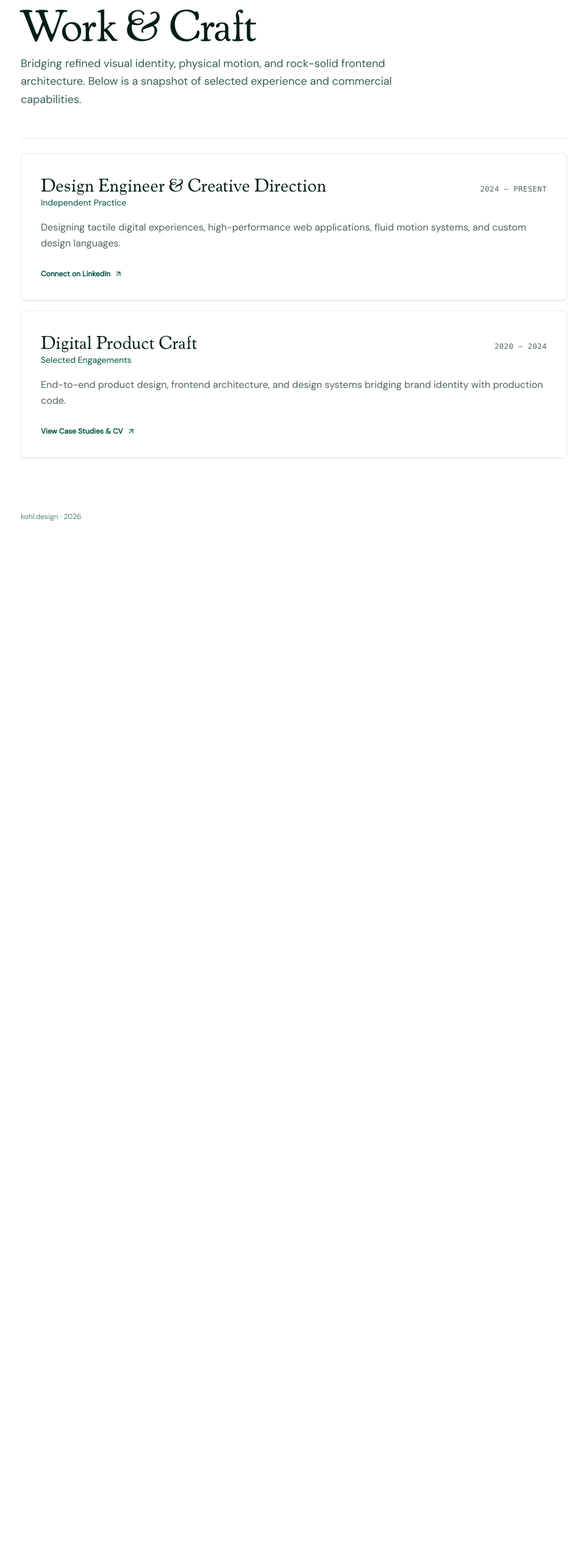
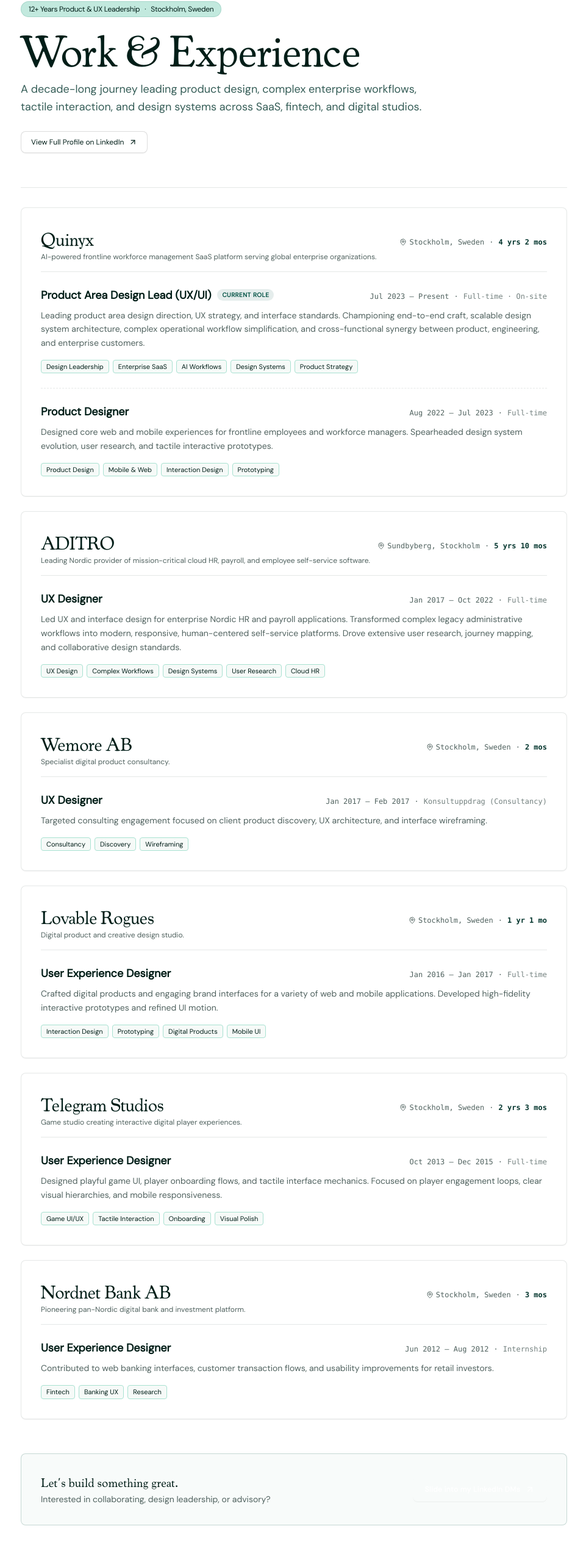
Before and after one commit to bergets/kohl-design, a Next.js app: page /work in a window 1280 px wide. Shown: the part 174-2740 px from the top of the page at 61% size, without its empty margins (22-983 px from the left). Before the commit the page ends 1085 px from the top, so only its background shows below. Built offline with nearby package versions, Linux system fonts and the light colour scheme.

Commit message:
Integrate LinkedIn resume and career timeline into Work & CV page

```diff
--- a/app/work/page.tsx
+++ b/app/work/page.tsx
@@ -4,29 +4,135 @@
 import { BrandFlower } from "@/components/BrandFlower";
 import { ThemeToggle } from "@/components/theme-toggle";
 import { ExploreSheet } from "@/components/ExploreSheet";
-import { ArrowUpRight } from "lucide-react";
+import { ArrowUpRight, MapPin, Calendar, Briefcase, ExternalLink } from "lucide-react";
 
 export const metadata: Metadata = {
-  title: "Work & Experience — kohl.design",
-  description: "Selected commercial craft, design engineering, and career timeline.",
+  title: "Work & Experience — Henrik Kohl",
+  description: "Career timeline, UX leadership, and product design craft by Henrik Kohl.",
 };
 
-const WORK_EXPERIENCES = [
+interface Role {
+  title: string;
+  period: string;
+  type?: string;
+  isCurrent?: boolean;
+  description: string;
+  tags?: string[];
+}
+
+interface CompanyExperience {
+  company: string;
+  location: string;
+  totalDuration?: string;
+  overview?: string;
+  roles: Role[];
+}
+
+const CAREER_EXPERIENCES: CompanyExperience[] = [
   {
-    role: "Design Engineer & Creative Direction",
-    company: "Independent Practice",
-    period: "2024 — Present",
-    description: "Designing tactile digital experiences, high-performance web applications, fluid motion systems, and custom design languages.",
-    link: "https://linkedin.com/in/henrikkohl",
-    linkText: "Connect on LinkedIn",
+    company: "Quinyx",
+    location: "Stockholm, Sweden",
+    totalDuration: "4 yrs 2 mos",
+    overview: "AI-powered frontline workforce management SaaS platform serving global enterprise organizations.",
+    roles: [
+      {
+        title: "Product Area Design Lead (UX/UI)",
+        period: "Jul 2023 — Present",
+        type: "Full-time · On-site",
+        isCurrent: true,
+        description:
+          "Leading product area design direction, UX strategy, and interface standards. Championing end-to-end craft, scalable design system architecture, complex operational workflow simplification, and cross-functional synergy between product, engineering, and enterprise customers.",
+        tags: ["Design Leadership", "Enterprise SaaS", "AI Workflows", "Design Systems", "Product Strategy"],
+      },
+      {
+        title: "Product Designer",
+        period: "Aug 2022 — Jul 2023",
+        type: "Full-time",
+        description:
+          "Designed core web and mobile experiences for frontline employees and workforce managers. Spearheaded design system evolution, user research, and tactile interactive prototypes.",
+        tags: ["Product Design", "Mobile & Web", "Interaction Design", "Prototyping"],
+      },
+    ],
   },
   {
-    role: "Digital Product Craft",
-    company: "Selected Engagements",
-    period: "2020 — 2024",
-    description: "End-to-end product design, frontend architecture, and design systems bridging brand identity with production code.",
-    link: "https://linkedin.com/in/henrikkohl",
-    linkText: "View Case Studies & CV",
+    company: "ADITRO",
+    location: "Sundbyberg, Stockholm",
+    totalDuration: "5 yrs 10 mos",
+    overview: "Leading Nordic provider of mission-critical cloud HR, payroll, and employee self-service software.",
+    roles: [
+      {
+        title: "UX Designer",
+        period: "Jan 2017 — Oct 2022",
+        type: "Full-time",
+        description:
+          "Led UX and interface design for enterprise Nordic HR and payroll applications. Transformed complex legacy administrative workflows into modern, responsive, human-centered self-service platforms. Drove extensive user research, journey mapping, and collaborative design standards.",
+        tags: ["UX Design", "Complex Workflows", "Design Systems", "User Research", "Cloud HR"],
+      },
+    ],
+  },
+  {
+    company: "Wemore AB",
+    location: "Stockholm, Sweden",
+    totalDuration: "2 mos",
+    overview: "Specialist digital product consultancy.",
+    roles: [
+      {
+        title: "UX Designer",
+        period: "Jan 2017 — Feb 2017",
+        type: "Konsultuppdrag (Consultancy)",
+        description:
+          "Targeted consulting engagement focused on client product discovery, UX architecture, and interface wireframing.",
+        tags: ["Consultancy", "Discovery", "Wireframing"],
+      },
+    ],
+  },
+  {
+    company: "Lovable Rogues",
+    location: "Stockholm, Sweden",
+    totalDuration: "1 yr 1 mo",
+    overview: "Digital product and creative design studio.",
+    roles: [
+      {
+        title: "User Experience Designer",
+        period: "Jan 2016 — Jan 2017",
+        type: "Full-time",
+        description:
+          "Crafted digital products and engaging brand interfaces for a variety of web and mobile applications. Developed high-fidelity interactive prototypes and refined UI motion.",
+        tags: ["Interaction Design", "Prototyping", "Digital Products", "Mobile UI"],
+      },
+    ],
+  },
+  {
+    company: "Telegram Studios",
+    location: "Stockholm, Sweden",
+    totalDuration: "2 yrs 3 mos",
+    overview: "Game studio creating interactive digital player experiences.",
+    roles: [
+      {
+        title: "User Experience Designer",
+        period: "Oct 2013 — Dec 2015",
+        type: "Full-time",
+        description:
+          "Designed playful game UI, player onboarding flows, and tactile interface mechanics. Focused on player engagement loops, clear visual hierarchies, and mobile responsiveness.",
+        tags: ["Game UI/UX", "Tactile Interaction", "Onboarding", "Visual Polish"],
+      },
+    ],
+  },
+  {
+    company: "Nordnet Bank AB",
+    location: "Stockholm, Sweden",
+    totalDuration: "3 mos",
+    overview: "Pioneering pan-Nordic digital bank and investment platform.",
+    roles: [
+      {
+        title: "User Experience Designer",
+        period: "Jun 2012 — Aug 2012",
+        type: "Internship",
+        description:
+          "Contributed to web banking interfaces, customer transaction flows, and usability improvements for retail investors.",
+        tags: ["Fintech", "Banking UX", "Research"],
+      },
+    ],
   },
 ];
 
@@ -49,62 +155,176 @@
       </header>
 
       {/* Main Content Area */}
-      <div className="my-auto py-10 sm:py-16 w-full max-w-4xl space-y-8 sm:space-y-12">
+      <div className="my-auto py-10 sm:py-16 w-full max-w-4xl space-y-10 sm:space-y-14">
+        {/* Hero Header */}
         <div className="space-y-4">
+          <div className="inline-flex items-center gap-2 px-3 py-1 rounded-full text-xs font-medium tracking-tight bg-pine-100/70 text-pine-800 dark:bg-[#A8E3D2]/15 dark:text-[#A8E3D2] border border-pine-200/50 dark:border-[#3B7D6F]/30">
+            <span>12+ Years Product & UX Leadership</span>
+            <span>·</span>
+            <span>Stockholm, Sweden</span>
+          </div>
+
           <h1
             className={`${cooper.className} text-5xl sm:text-6xl md:text-7xl font-normal tracking-tight text-pine-800 dark:text-crimson-100 transition-colors duration-300`}
           >
-            Work & Craft
+            Work & Experience
           </h1>
+
           <p className="max-w-2xl text-base sm:text-lg text-pine-700/80 dark:text-pine-200/80 leading-relaxed font-sans">
-            Bridging refined visual identity, physical motion, and rock-solid frontend architecture. Below is a snapshot of selected experience and commercial capabilities.
+            A decade-long journey leading product design, complex enterprise workflows, tactile interaction, and design systems across SaaS, fintech, and digital studios.
           </p>
+
+          <div className="pt-2">
+            <a
+              href="https://linkedin.com/in/henrikkohl"
+              target="_blank"
+              rel="noopener noreferrer"
+              className="inline-flex items-center gap-2 h-9 px-4 rounded-[var(--radius)] border border-border/80 dark:border-[#3B7D6F]/60 bg-white/70 dark:bg-black/30 hover:bg-white dark:hover:bg-black/50 backdrop-blur-sm text-xs font-medium text-pine-900 dark:text-[#FCD3D6] hover:text-primary dark:hover:text-white transition-all duration-200 cursor-pointer active:scale-95 shadow-2xs"
+            >
+              <span>View Full Profile on LinkedIn</span>
+              <ArrowUpRight className="size-3.5" />
+            </a>
+          </div>
         </div>
 
-        {/* Experience Cards */}
-        <div className="w-full space-y-4 border-t border-pine-800/10 dark:border-[#3B7D6F]/25 pt-6">
-          {WORK_EXPERIENCES.map((item) => (
+        {/* Experience Timeline */}
+        <div className="w-full space-y-6 border-t border-pine-800/10 dark:border-[#3B7D6F]/25 pt-8">
+          {CAREER_EXPERIENCES.map((exp) => (
             <div
-              key={item.role}
-              className="p-6 sm:p-8 rounded-[var(--radius)] border border-pine-800/10 dark:border-[#3B7D6F]/30 bg-white/60 dark:bg-black/20 backdrop-blur-sm space-y-4 shadow-2xs hover:border-primary/40 dark:hover:border-[#A8E3D2]/40 transition-colors"
+              key={exp.company}
+              className="p-6 sm:p-8 rounded-[var(--radius)] border border-pine-800/10 dark:border-[#3B7D6F]/30 bg-white/60 dark:bg-black/20 backdrop-blur-sm space-y-6 shadow-2xs hover:border-primary/40 dark:hover:border-[#A8E3D2]/40 transition-colors"
             >
-              <div className="flex flex-col sm:flex-row sm:items-baseline justify-between gap-2">
+              {/* Company Header */}
+              <div className="flex flex-col sm:flex-row sm:items-baseline justify-between gap-2 pb-4 border-b border-pine-800/10 dark:border-[#3B7D6F]/20">
                 <div>
-                  <h2 className={`${cooper.className} text-2xl sm:text-3xl font-normal text-pine-900 dark:text-white`}>
-                    {item.role}
+                  <h2 className={`${cooper.className} text-2xl sm:text-3xl font-normal text-pine-900 dark:text-white tracking-tight`}>
+                    {exp.company}
                   </h2>
-                  <span className="text-sm font-medium text-pine-600 dark:text-[#A8E3D2]">
-                    {item.company}
+                  {exp.overview && (
+                    <p className="text-xs text-muted-foreground mt-1 max-w-xl">
+                      {exp.overview}
+                    </p>
+                  )}
+                </div>
+
+                <div className="flex items-center gap-2 text-xs font-mono text-muted-foreground shrink-0">
+                  <span className="inline-flex items-center gap-1">
+                    <MapPin className="size-3" />
+                    {exp.location}
                   </span>
+                  {exp.totalDuration && (
+                    <>
+                      <span>·</span>
+                      <span className="text-pine-700 dark:text-[#A8E3D2] font-semibold">
+                        {exp.totalDuration}
+                      </span>
+                    </>
+                  )}
                 </div>
-                <span className="text-xs font-mono text-muted-foreground uppercase tracking-wider">
-                  {item.period}
-                </span>
               </div>
 
-              <p className="text-sm sm:text-base text-muted-foreground leading-relaxed">
-                {item.description}
-              </p>
+              {/* Roles Inside Company */}
+              <div className="space-y-6">
+                {exp.roles.map((role, idx) => (
+                  <div
+                    key={role.title}
+                    className={`relative ${
+                      exp.roles.length > 1 && idx !== exp.roles.length - 1
+                        ? "pb-6 border-b border-dashed border-pine-800/10 dark:border-[#3B7D6F]/20"
+                        : ""
+                    }`}
+                  >
+                    <div className="flex flex-col sm:flex-row sm:items-baseline justify-between gap-1.5 mb-2">
+                      <div className="flex items-center gap-2.5 flex-wrap">
+                        <h3 className="text-base sm:text-lg font-semibold text-pine-900 dark:text-[#FCD3D6]">
+                          {role.title}
+                        </h3>
+                        {role.isCurrent && (
+                          <span className="px-2 py-0.5 rounded-full text-[10px] font-bold tracking-wider uppercase bg-primary/10 text-primary dark:bg-[#A8E3D2]/15 dark:text-[#A8E3D2]">
+                            Current Role
+                          </span>
+                        )}
+                      </div>
 
-              <div className="pt-2">
-                <a
-                  href={item.link}
-                  target="_blank"
-                  rel="noopener noreferrer"
-                  className="inline-flex items-center gap-1.5 text-xs font-semibold text-primary dark:text-[#A8E3D2] hover:underline"
-                >
-                  <span>{item.linkText}</span>
-                  <ArrowUpRight className="size-3.5" />
-                </a>
+                      <div className="flex items-center gap-2 text-xs font-mono text-muted-foreground">
+                        <span>{role.period}</span>
+                        {role.type && (
+                          <>
+                            <span>·</span>
+                            <span className="text-muted-foreground/80">{role.type}</span>
+                          </>
+                        )}
+                      </div>
+                    </div>
+
+                    <p className="text-sm text-muted-foreground dark:text-neutral-300 leading-relaxed font-sans mb-3">
+                      {role.description}
+                    </p>
+
+                    {role.tags && role.tags.length > 0 && (
+                      <div className="flex flex-wrap gap-1.5 pt-1">
+                        {role.tags.map((tag) => (
+                          <span
+                            key={tag}
+                            className="px-2 py-0.5 rounded-[4px] text-[11px] font-medium bg-pine-50/70 text-pine-800 dark:bg-white/[0.04] dark:text-[#A8E3D2] border border-pine-100 dark:border-white/[0.06]"
+                          >
+                            {tag}
+                          </span>
+                        ))}
+                      </div>
+                    )}
+                  </div>
+                ))}
               </div>
             </div>
           ))}
         </div>
+
+        {/* Contact Call to Action */}
+        <div className="p-6 sm:p-8 rounded-[var(--radius)] border border-primary/20 dark:border-[#3B7D6F]/40 bg-pine-50/50 dark:bg-[#011D18]/50 backdrop-blur-sm flex flex-col sm:flex-row sm:items-center justify-between gap-4">
+          <div className="space-y-1">
+            <h3 className={`${cooper.className} text-xl font-normal text-pine-900 dark:text-white`}>
+              Let&apos;s build something great.
+            </h3>
+            <p className="text-xs sm:text-sm text-muted-foreground">
+              Interested in collaborating, design leadership, or advisory?
+            </p>
+          </div>
+
+          <a
+            href="https://linkedin.com/in/henrikkohl"
+            target="_blank"
+            rel="noopener noreferrer"
+            className="inline-flex items-center justify-center gap-2 h-10 px-5 rounded-[var(--radius)] bg-pine-900 text-white hover:bg-pine-800 dark:bg-primary dark:text-white dark:hover:bg-primary/90 text-xs font-semibold tracking-wide transition-all cursor-pointer active:scale-95 shrink-0 shadow-2xs"
+          >
+            <span>Slide into my LinkedIn DMs</span>
+            <ArrowUpRight className="size-4" />
+          </a>
+        </div>
       </div>
 
       {/* Footer */}
-      <footer className="w-full pt-6 text-xs text-pine-600/70 dark:text-pine-400/50">
+      <footer className="w-full pt-6 text-xs text-pine-600/70 dark:text-pine-400/50 flex flex-col sm:flex-row items-start sm:items-center justify-between gap-2">
         <span>kohl.design · 2026</span>
+        <div className="flex items-center gap-4">
+          <Link href="/" className="hover:text-primary dark:hover:text-[#A8E3D2] transition-colors">
+            Home
+          </Link>
+          <Link href="/skills" className="hover:text-primary dark:hover:text-[#A8E3D2] transition-colors">
+            Skills
+          </Link>
+          <Link href="/about" className="hover:text-primary dark:hover:text-[#A8E3D2] transition-colors">
+            About
+          </Link>
+          <a
+            href="https://linkedin.com/in/henrikkohl"
+            target="_blank"
+            rel="noopener noreferrer"
+            className="hover:text-primary dark:hover:text-[#A8E3D2] transition-colors"
+          >
+            LinkedIn ↗
+          </a>
+        </div>
       </footer>
     </main>
   );
--- a/components/ExploreSheet.tsx
+++ b/components/ExploreSheet.tsx
@@ -17,7 +17,7 @@
   {
     name: "Work",
     href: "/work",
-    sub: "Selected craft, commercial engineering & CV",
+    sub: "Career timeline, UX leadership & product design",
   },
   {
     name: "Side Projects",
```
